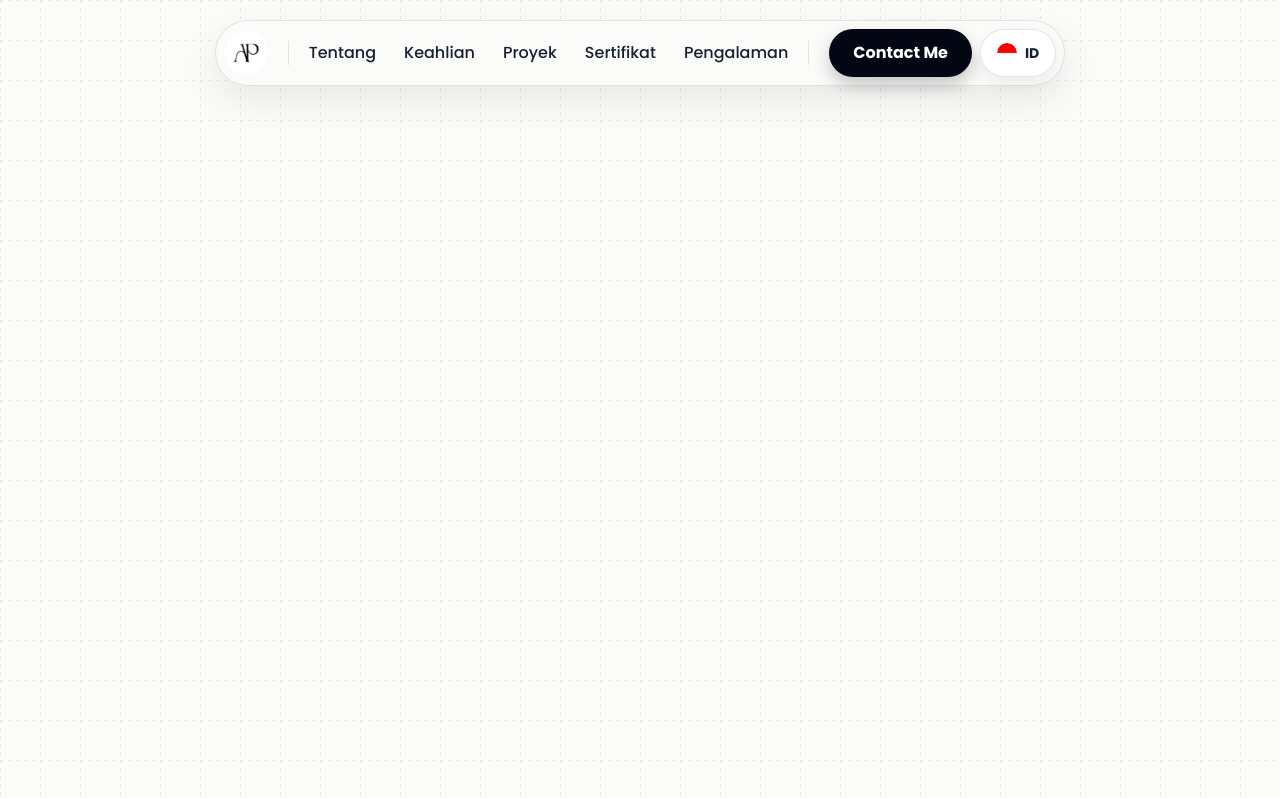
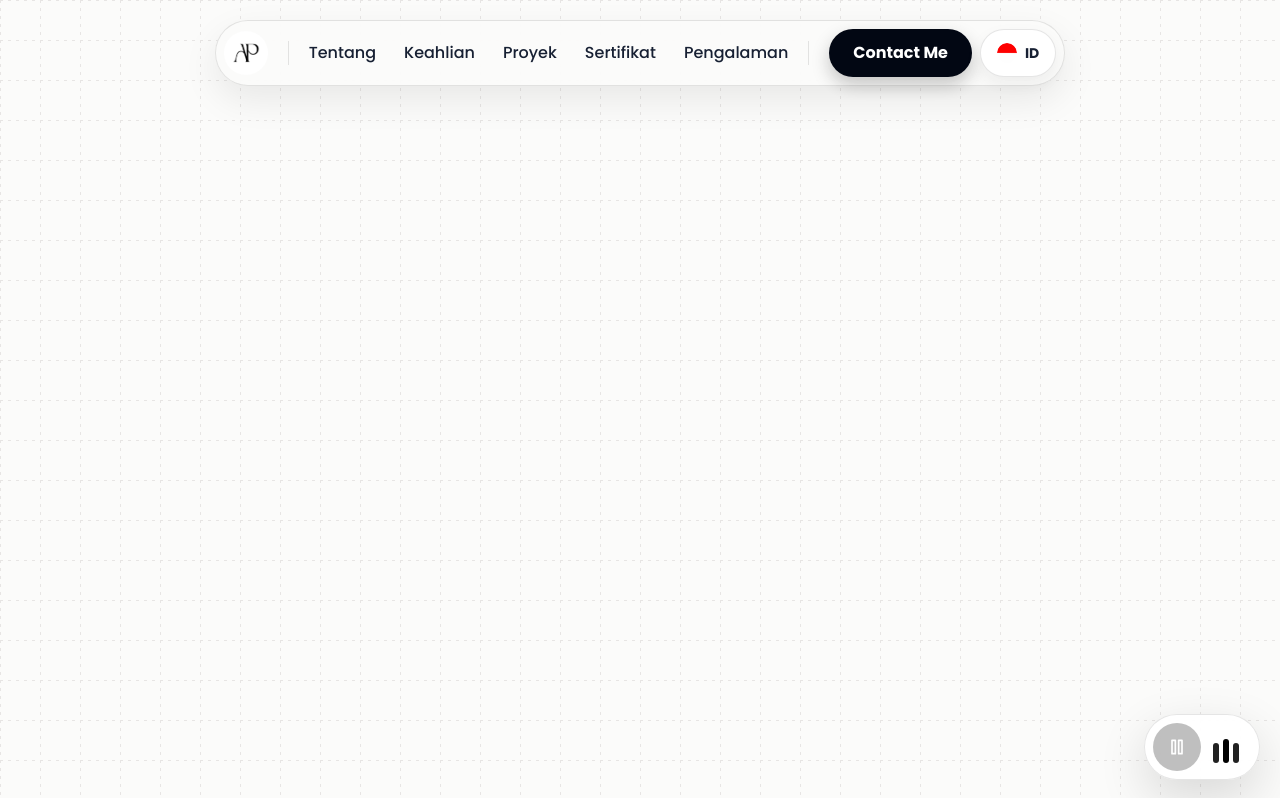
Before and after one commit to aryaprtm11/profil-porto, a Next.js app: page /project/personal-portfolio in a window 1280 px wide. Shown: the top 798 px of the page. Built offline with nearby package versions, Linux system fonts and the light colour scheme.

Commit message:
Add Music

```diff
--- /dev/null
+++ b/app/components/MusicPlayer.tsx
@@ -0,0 +1,126 @@
+"use client";
+
+import { useEffect, useRef, useState } from "react";
+import { FiPause, FiPlay } from "react-icons/fi";
+
+const track = {
+  src: "/MP3/RUNWAY.mp3",
+};
+
+export default function MusicPlayer() {
+  const audioRef = useRef<HTMLAudioElement>(null);
+  const [isPlaying, setIsPlaying] = useState(false);
+  const [hasError, setHasError] = useState(false);
+
+  useEffect(() => {
+    const audio = audioRef.current;
+
+    if (!audio) {
+      return;
+    }
+
+    const handleEnded = () => setIsPlaying(false);
+    const handleError = () => {
+      setHasError(true);
+      setIsPlaying(false);
+    };
+
+    audio.addEventListener("ended", handleEnded);
+    audio.addEventListener("error", handleError);
+    audio.volume = 0.45;
+
+    const playAudio = () => {
+      audio
+        .play()
+        .then(() => setIsPlaying(true))
+        .catch(() => setIsPlaying(false));
+    };
+
+    const autoplayTimer = window.setTimeout(() => {
+      playAudio();
+    }, 3200);
+
+    const handleFirstInteraction = () => {
+      playAudio();
+    };
+
+    window.addEventListener("pointerdown", handleFirstInteraction, {
+      once: true,
+    });
+    window.addEventListener("keydown", handleFirstInteraction, { once: true });
+    window.addEventListener("wheel", handleFirstInteraction, {
+      once: true,
+      passive: true,
+    });
+    window.addEventListener("touchstart", handleFirstInteraction, {
+      once: true,
+      passive: true,
+    });
+
+    return () => {
+      window.clearTimeout(autoplayTimer);
+      audio.removeEventListener("ended", handleEnded);
+      audio.removeEventListener("error", handleError);
+      window.removeEventListener("pointerdown", handleFirstInteraction);
+      window.removeEventListener("keydown", handleFirstInteraction);
+      window.removeEventListener("wheel", handleFirstInteraction);
+      window.removeEventListener("touchstart", handleFirstInteraction);
+    };
+  }, []);
+
+  const togglePlayback = async () => {
+    const audio = audioRef.current;
+
+    if (!audio || hasError) {
+      return;
+    }
+
+    if (isPlaying) {
+      audio.pause();
+      setIsPlaying(false);
+      return;
+    }
+
+    try {
+      await audio.play();
+      setIsPlaying(true);
+    } catch {
+      setIsPlaying(false);
+    }
+  };
+
+  return (
+    <div className="fixed bottom-5 right-5 z-[80] rounded-full border border-black/10 bg-white/90 p-2 text-black shadow-[0_18px_50px_rgba(0,0,0,0.14)] backdrop-blur-xl">
+      <audio ref={audioRef} src={track.src} preload="auto" autoPlay loop />
+      <div className="flex items-center gap-3">
+        <button
+          type="button"
+          aria-label={isPlaying ? "Pause music" : "Play music"}
+          onClick={togglePlayback}
+          disabled={hasError}
+          className="cursor-target inline-flex h-12 w-12 shrink-0 items-center justify-center rounded-full bg-black text-white transition-transform hover:scale-[1.03] disabled:cursor-not-allowed disabled:bg-black/25"
+        >
+          {isPlaying ? (
+            <FiPause aria-hidden="true" className="h-5 w-5" />
+          ) : (
+            <FiPlay aria-hidden="true" className="h-5 w-5 translate-x-0.5" />
+          )}
+        </button>
+        <div
+          aria-hidden="true"
+          className="flex h-8 items-end gap-1 pr-3"
+        >
+          {[0, 1, 2].map((bar) => (
+            <span
+              key={bar}
+              className={`block w-1.5 rounded-full bg-black transition-all duration-300 ${
+                isPlaying ? "animate-music-bar" : "h-2 opacity-35"
+              }`}
+              style={{ animationDelay: `${bar * 120}ms` }}
+            />
+          ))}
+        </div>
+      </div>
+    </div>
+  );
+}
--- a/app/globals.css
+++ b/app/globals.css
@@ -23,6 +23,23 @@ body {
   background: var(--background);
   color: var(--foreground);
   font-family: var(--font-poppins), sans-serif;
+}
+
+@keyframes music-bar {
+  0%,
+  100% {
+    height: 8px;
+    opacity: 0.45;
+  }
+
+  50% {
+    height: 24px;
+    opacity: 1;
+  }
+}
+
+.animate-music-bar {
+  animation: music-bar 720ms ease-in-out infinite;
 }
 
 .lanyard-wrapper {
@@ -171,6 +188,10 @@ body {
 }
 
 @media (prefers-reduced-motion: reduce) {
+  .animate-music-bar {
+    animation: none;
+  }
+
   [data-scroll-reveal] {
     opacity: 1;
     filter: none;
--- a/app/layout.tsx
+++ b/app/layout.tsx
@@ -2,6 +2,7 @@ import type { Metadata } from "next";
 import { Geist_Mono, Poppins } from "next/font/google";
 import { LanguageProvider } from "./components/LanguageContext";
 import LoadingScreen from "./components/LoadingScreen";
+import MusicPlayer from "./components/MusicPlayer";
 import SmoothScroll from "./components/SmoothScroll";
 import TargetCursor from "./components/TargetCursor";
 import "lenis/dist/lenis.css";
@@ -44,6 +45,7 @@ export default function RootLayout({
           <SmoothScroll />
           <TargetCursor />
           {children}
+          <MusicPlayer />
         </LanguageProvider>
       </body>
     </html>
--- a/app/page.tsx
+++ b/app/page.tsx
@@ -219,7 +219,7 @@ export default function Home() {
 
           <div className="flex items-center gap-2">
             <a
-              href="#contact"
+              href="mailto:arya@example.com"
               className="inline-flex h-12 items-center justify-center rounded-full bg-[#020713] px-6 text-base font-bold text-white shadow-[0_8px_18px_rgba(0,0,0,0.22)] transition-transform hover:scale-[1.02]"
             >
               {copy.contactButton}
@@ -528,29 +528,6 @@ export default function Home() {
           </div>
         </section>
 
-        <section id="contact" className="scroll-mt-32 py-24">
-          <div
-            className="cursor-target rounded-[32px] border border-black/10 bg-[#111111] p-8 text-white md:p-10"
-            data-scroll-reveal
-          >
-            <div className="grid gap-8 md:grid-cols-[1fr_auto] md:items-end">
-              <div>
-                <h2 className="max-w-2xl text-3xl font-bold leading-tight tracking-normal sm:text-4xl">
-                  {copy.contactTitle}
-                </h2>
-                <p className="mt-5 max-w-xl text-base leading-7 text-white/65">
-                  {copy.contactDescription}
-                </p>
-              </div>
-              <a
-                href="mailto:arya@example.com"
-                className="inline-flex h-12 items-center justify-center rounded-full bg-[#6B3F69] px-6 text-base font-bold text-white transition-colors hover:bg-[#7b4b79]"
-              >
-                {copy.emailButton}
-              </a>
-            </div>
-          </div>
-        </section>
       </main>
     </div>
   );
```
Also changed, not shown: 1 other file (tests, documents, lock files or other folders).
